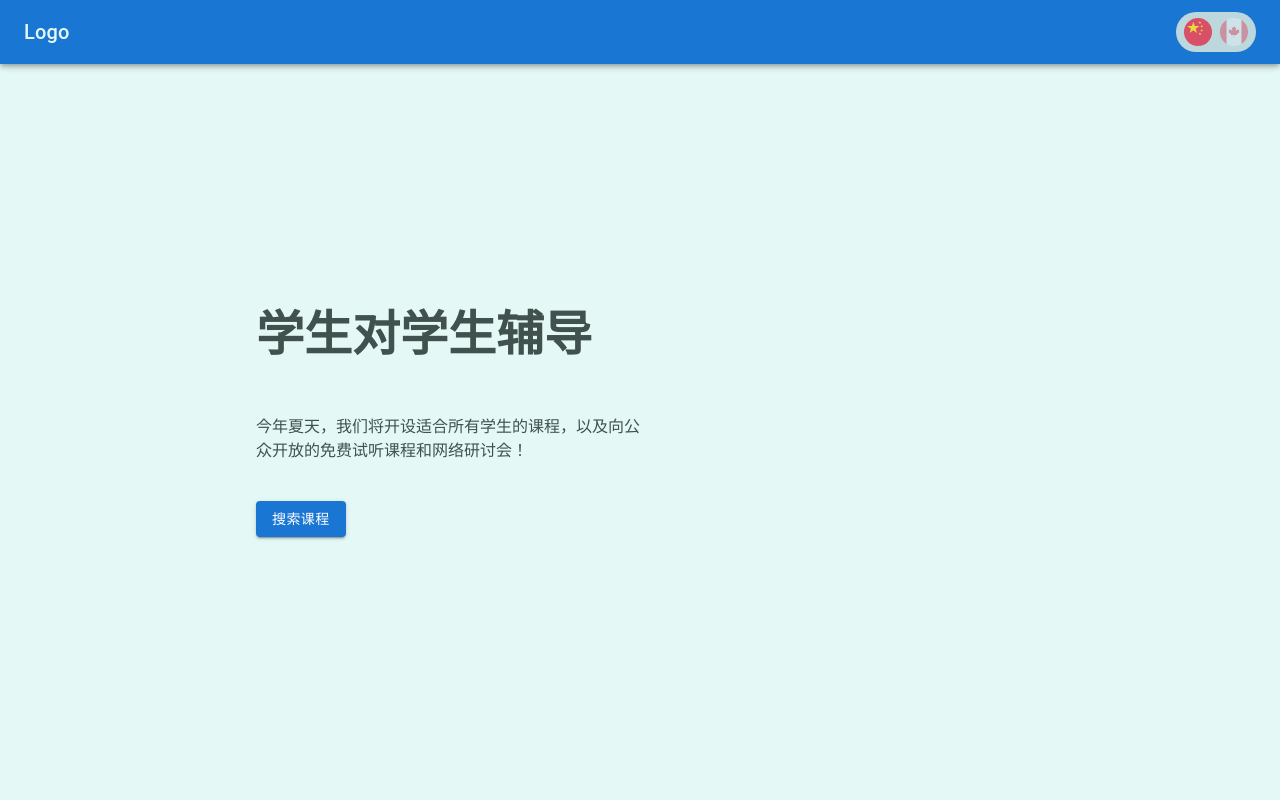
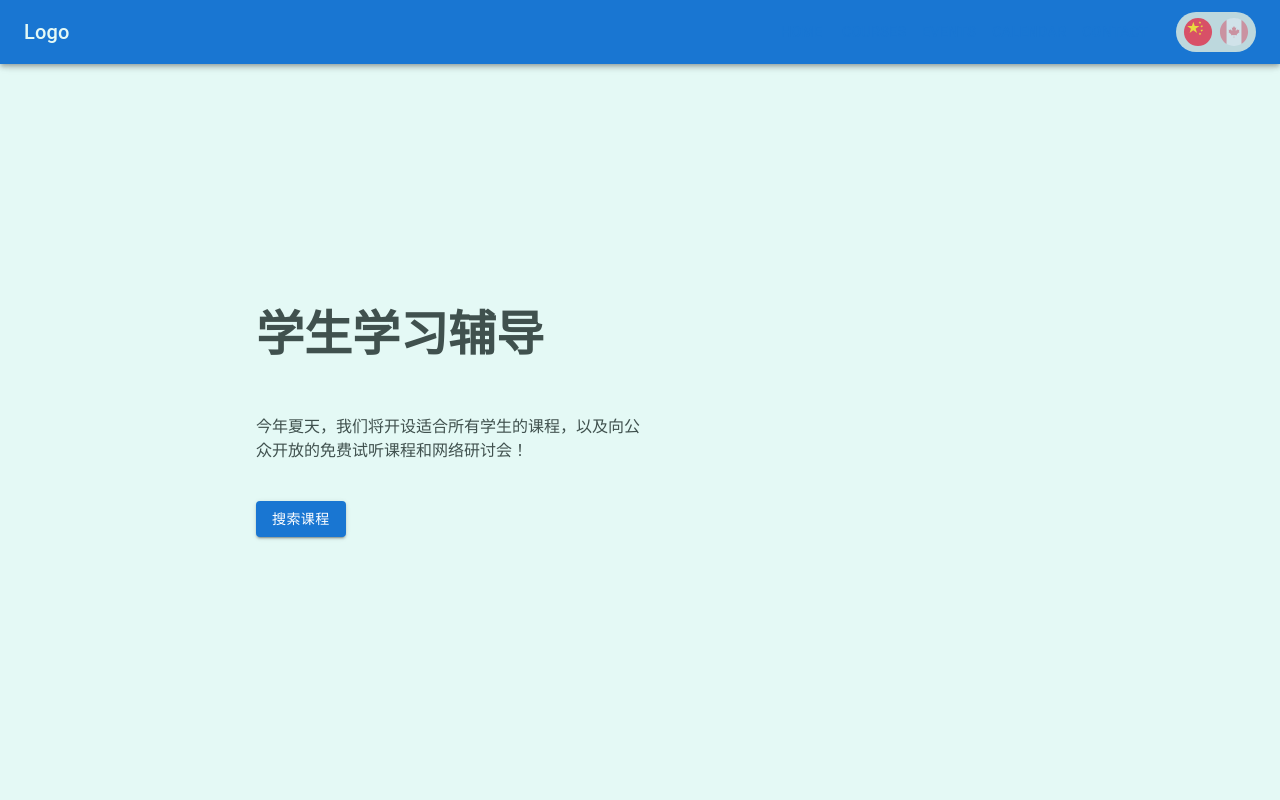
Before and after one commit to S2ST/tutoring-website, a Next.js app in the folder tutoring-site/: page / in a window 1280 px wide. Shown: the top 800 px of the page. Built offline with nearby package versions, Linux system fonts and the light colour scheme.

Commit message:
changed chinese name

```diff
--- a/tutoring-site/pages/index.js
+++ b/tutoring-site/pages/index.js
@@ -44,7 +44,7 @@ export default function Home() {
               {
                 lang == "english"
                   ? 'Students to Students Tutoring'
-                  : '学生对学生辅导'
+                  : '学生学习辅导'
               }
               </h1>
             <p className={styles.subtitle}>
```
